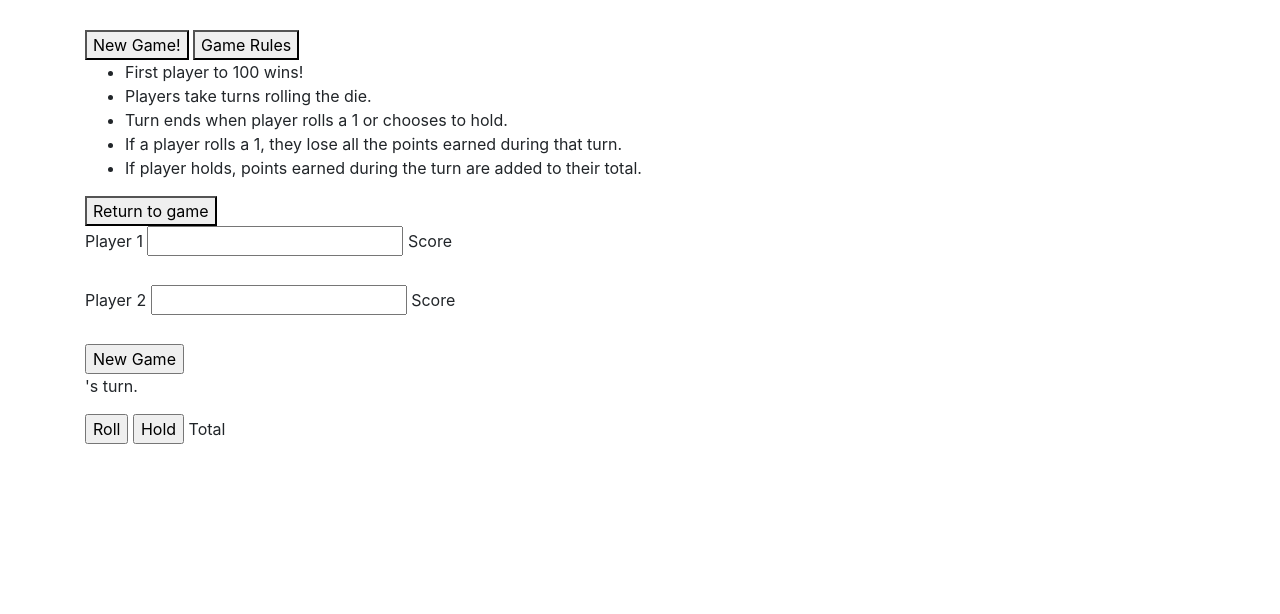
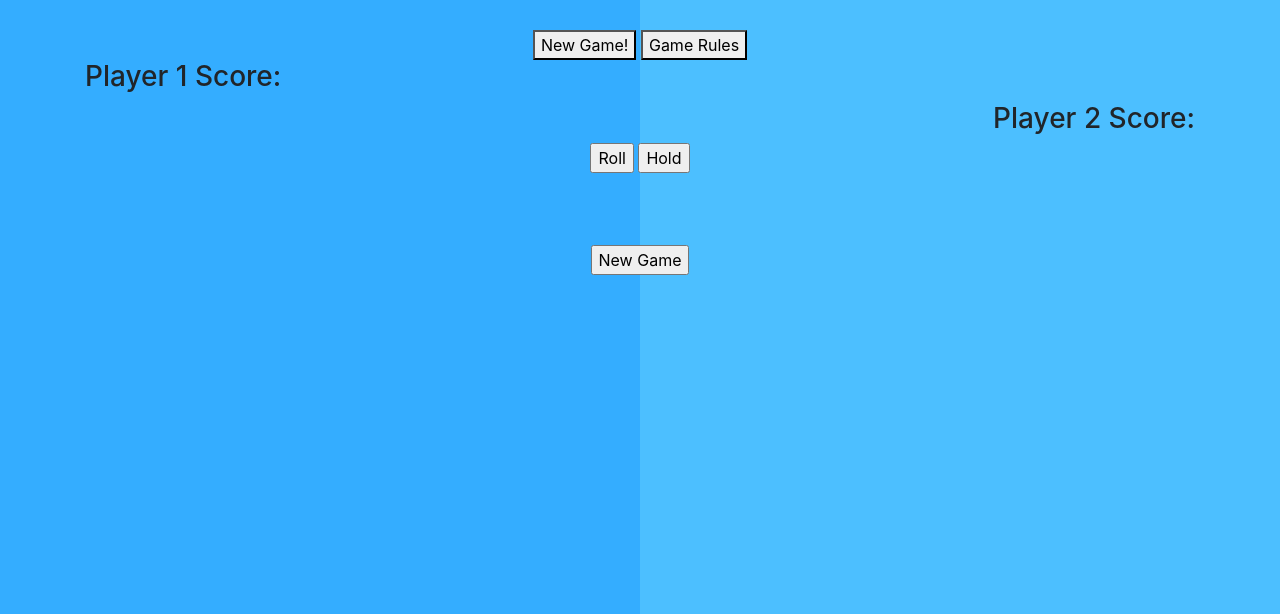
Before and after one commit to richellethorpe/Dice-Game, a plain HTML site: page index.html in a window 1280 px wide. Shown: the part 186-800 px from the top of the page. Drawn offline with nearby package versions, Linux system fonts and the light colour scheme.

Commit message:
add gradiant to css

```diff
--- a/css/styles.css
+++ b/css/styles.css
@@ -1,3 +1,16 @@
 .hidden {
   display: none;
 }
+
+body {
+  text-align: center;
+  background-image: linear-gradient(90deg,#34ADFF 50%, #4CBFFF 50%);
+}
+
+.left {
+  text-align: left;
+}
+
+.right {
+  text-align: right;
+}
--- a/index.html
+++ b/index.html
@@ -4,7 +4,7 @@
 <head>
 	<link rel="stylesheet" href="https://cdn.jsdelivr.net/npm/bootstrap@4.5.3/dist/css/bootstrap.min.css"
 		integrity="sha384-TX8t27EcRE3e/ihU7zmQxVncDAy5uIKz4rEkgIXeMed4M0jlfIDPvg6uqKI2xXr2" crossorigin="anonymous">
-	<link rel="stylesheet" href="css/stylesheet.css" type="text/css">
+	<link rel="stylesheet" href="css/styles.css" type="text/css">
 	<script src="js/scripts2.js"></script>
 	<title>Pig Dice</title>
 </head>
@@ -18,7 +18,7 @@
 			<button type="button" class="new-game">New Game!</button>
 			<button type="button" class="how-to">Game Rules</button>
 		</div>
-		<div class="how-to-play">
+		<!-- <div id="rules">
 			<ul>
 				<li>First player to 100 wins!</li>
 				<li>Players take turns rolling the die.</li>
@@ -26,27 +26,21 @@
 				<li>If a player rolls a 1, they lose all the points earned during that turn.</li>
 				<li>If player holds, points earned during the turn are added to their total.</li>
 			</ul>
+      <p><span id="current"></span>'s turn.</p>
 			<button type="button" class="close-how">Return to game</button>
-		</div>
+		</div> -->
 		<div class="game-window">
-			<label id="player1">Player 1</label>
-			<input type="text" id="player-1">
-			<label class="score1">Score</label>
-			<div id="player1Score"></div>
-			<br>
-			<label id="player2">Player 2</label>
-			<input type="text" id="player-2">
-			<label class="score2">Score</label>
-			<div id="player2Score"></div>
-			<br>
-			<input type="button" id="new_game" value="New Game"><br>
-
-			<p><span id="current"></span>'s turn.</p>
+      <h3 class="left">Player 1 Score:<span id=score-p1></span></h3>
+      <h3 class="right">Player 2 Score:<span id=score-p2></span></h3>
 			<input type="button" id="roll" value="Roll">
 			<input type="button" id="hold" value="Hold">
-
-			<label id="total">Total </label>
 		</div>
+    <br>
+    <br>
+    <br>
+    <div>
+      <input type="button" id="new_game" value="New Game"><br>
+    </div>
 
 </body>
 </html>
```
